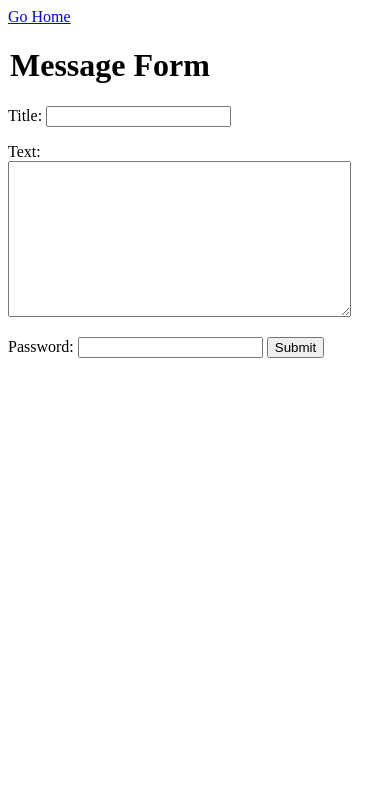
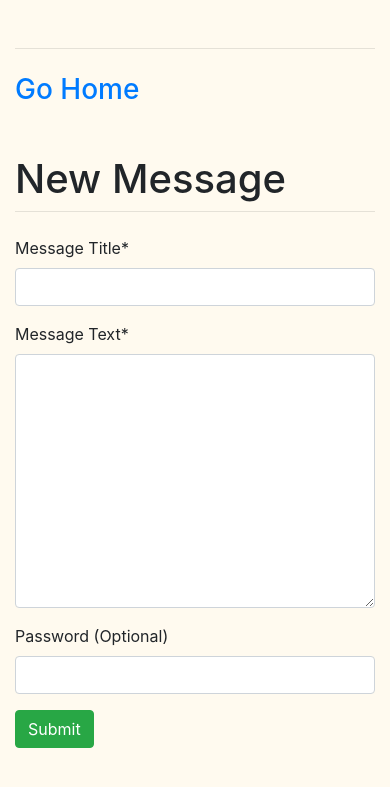
Before and after one commit to tsepanx/secrets-share, a Django app: page /submit/ in a window 390 px wide. Shown: the top 787 px of the page. Run offline with Django 3.2, Linux system fonts and the light colour scheme; some libraries are stand-ins or nearby versions.

Commit message:
Templates: Add Bootstrap CSS styles, django-crispy-forms

```diff
--- a/core/settings.py
+++ b/core/settings.py
@@ -30,6 +30,8 @@ ALLOWED_HOSTS = []
 
 AUTH_USER_MODEL = 'secrets_share.User'
 
+CRISPY_TEMPLATE_PACK = 'bootstrap4'
+
 # Application definition
 
 INSTALLED_APPS = [
@@ -40,7 +42,9 @@ INSTALLED_APPS = [
     'django.contrib.messages',
     'django.contrib.staticfiles',
 
-    'secrets_share.apps.SecretsShareConfig'
+    'secrets_share.apps.SecretsShareConfig',
+
+    'crispy_forms',
 ]
 
 MIDDLEWARE = [
--- a/requirements.txt
+++ b/requirements.txt
@@ -1,2 +1,3 @@
 django
 pycryptodome
+django-crispy-forms
--- a/secrets_share/models.py
+++ b/secrets_share/models.py
@@ -14,7 +14,8 @@ class User(AbstractUser):
 class Message(models.Model):
     title = models.CharField(max_length=100)
     text = models.TextField(max_length=1000)
-    submit_date = models.DateTimeField('date created', auto_now_add=True)
+    submit_date = models.DateTimeField('Date created', auto_now_add=True)
+    # is_encrypted = models.BooleanField(default=True)
 
     def save(self, force_insert=False, force_update=False, using=None, update_fields=None, **kwargs):
         password = kwargs.get('password', None)
--- /dev/null
+++ b/secrets_share/static/secrets_share/style.css
@@ -0,0 +1,11 @@
+body {
+    background-color: rgba(255, 189, 42, 0.07)
+}
+
+
+div.message-text {
+    font-size: 18px;
+    padding: 20px;
+    border: 2px solid rgb(28, 110, 164);
+    border-radius: 5px;
+}
--- a/secrets_share/templates/secrets_share/submit.html
+++ b/secrets_share/templates/secrets_share/submit.html
@@ -1,19 +1,34 @@
+{% load static %}
+
+{% load crispy_forms_tags %}
+
 <!DOCTYPE html>
 <html lang="en">
 <head>
     <meta charset="UTF-8">
     <title>Submit new message</title>
+    <meta name="viewport" content="width=device-width, initial-scale=1, shrink-to-fit=no">
+    <link rel="stylesheet" href="https://stackpath.bootstrapcdn.com/bootstrap/4.1.3/css/bootstrap.min.css" integrity="sha384-MCw98/SFnGE8fJT3GXwEOngsV7Zt27NXFoaoApmYm81iuXoPkFOJwJ8ERdknLPMO" crossorigin="anonymous">
+    <link rel="stylesheet" type="text/css" href="{% static 'secrets_share/style.css' %}">
 </head>
 <body>
 
-<a href="{% url 'secrets_share:index' %}">Go Home</a>
+<div class="container">
+    <div class="row justify-content-center mt-5">
+        <div class="col-sm-8">
+            <hr class="mt-0 mb-4">
+            <a href="{% url 'secrets_share:index' %}"><h3 class="mb-5">Go Home</h3></a>
 
-<form method="post">{% csrf_token %}
-    <legend><h1>Message Form</h1></legend>
-    {{ form.as_p }}
-    Password: <input type="password" name="password" required="">
-    <input type="submit" value="Submit">
-</form>
+            <h1 class="mt-2">New Message</h1>
+            <hr class="mt-0 mb-4">
+            <form method="post">
+                {% csrf_token %}
+                {{ form|crispy }}
+                <input class="btn btn-success" type="submit" value="Submit">
+            </form>
+        </div>
+    </div>
+</div>
 
 </body>
 </html>
--- a/secrets_share/views.py
+++ b/secrets_share/views.py
@@ -2,17 +2,18 @@ from django.http import HttpResponseRedirect, Http404
 from django.shortcuts import render
 from django.urls import reverse
 from django.views import generic
+from django import forms
 
 from .models import Message
 from . import encryption
 
 
-def get_message_by_hash_id(hash_id):
+def get_message_by(hash_id):
     for m in Message.objects.all():
         if m.get_hash_id() == hash_id:
             return m
 
-    return None
+    raise Http404('No such Message')
 
 
 class IndexView(generic.TemplateView):
@@ -20,10 +21,7 @@ class IndexView(generic.TemplateView):
 
 
 def detail(request, hash_id):
-    message = get_message_by_hash_id(hash_id)
-
-    if not message:
-        raise Http404('No such Message')
+    message = get_message_by(hash_id)
 
     context = {'message': message}
 
@@ -32,20 +30,29 @@ def detail(request, hash_id):
 
     elif request.method == 'POST':
         password = request.POST['password']
-
         decrypted_text = encryption.decrypt(message.text, password)
 
-        if not decrypted_text:
+        if decrypted_text:
+            context['decrypted_text'] = decrypted_text
+            return render(request, 'secrets_share/detail.html', context)
+        else:
             context['error_message'] = 'Wrong password'
             return render(request, 'secrets_share/detail.html', context)
 
-        context['decrypted_text'] = decrypted_text
-        return render(request, 'secrets_share/detail.html', context)
+
+class SubmitForm(forms.ModelForm):
+    title = forms.CharField(label='Message Title')
+    text = forms.CharField(widget=forms.Textarea, label='Message Text')
+    password = forms.CharField(widget=forms.PasswordInput, label='Password (Optional)', required=False)
+    # burn_after_reading = forms.BooleanField(required=False)
+
+    class Meta:
+        model = Message
+        fields = ['title', 'text']
 
 
 class SubmitView(generic.CreateView):
-    model = Message
-    fields = ['title', 'text']
+    form_class = SubmitForm
     template_name = 'secrets_share/submit.html'
 
     def post(self, request, *args, **kwargs):
```
Also changed, not shown: secrets_share/static/secrets_share/detail-style.css (deleted, +0 -11 lines), secrets_share/templates/secrets_share/detail.html (+13 -3 lines), secrets_share/templates/secrets_share/index.html (+13 -2 lines).
